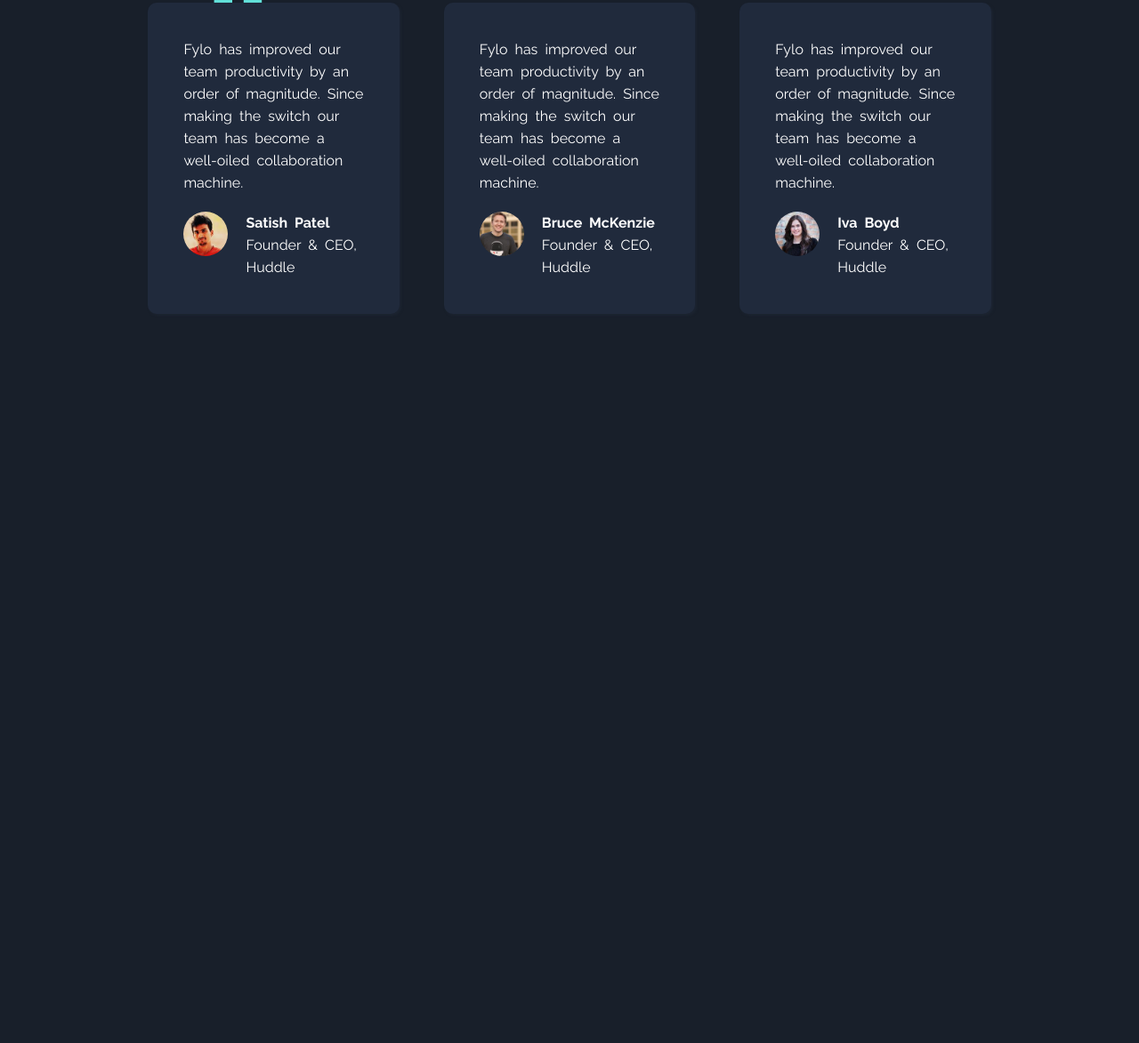
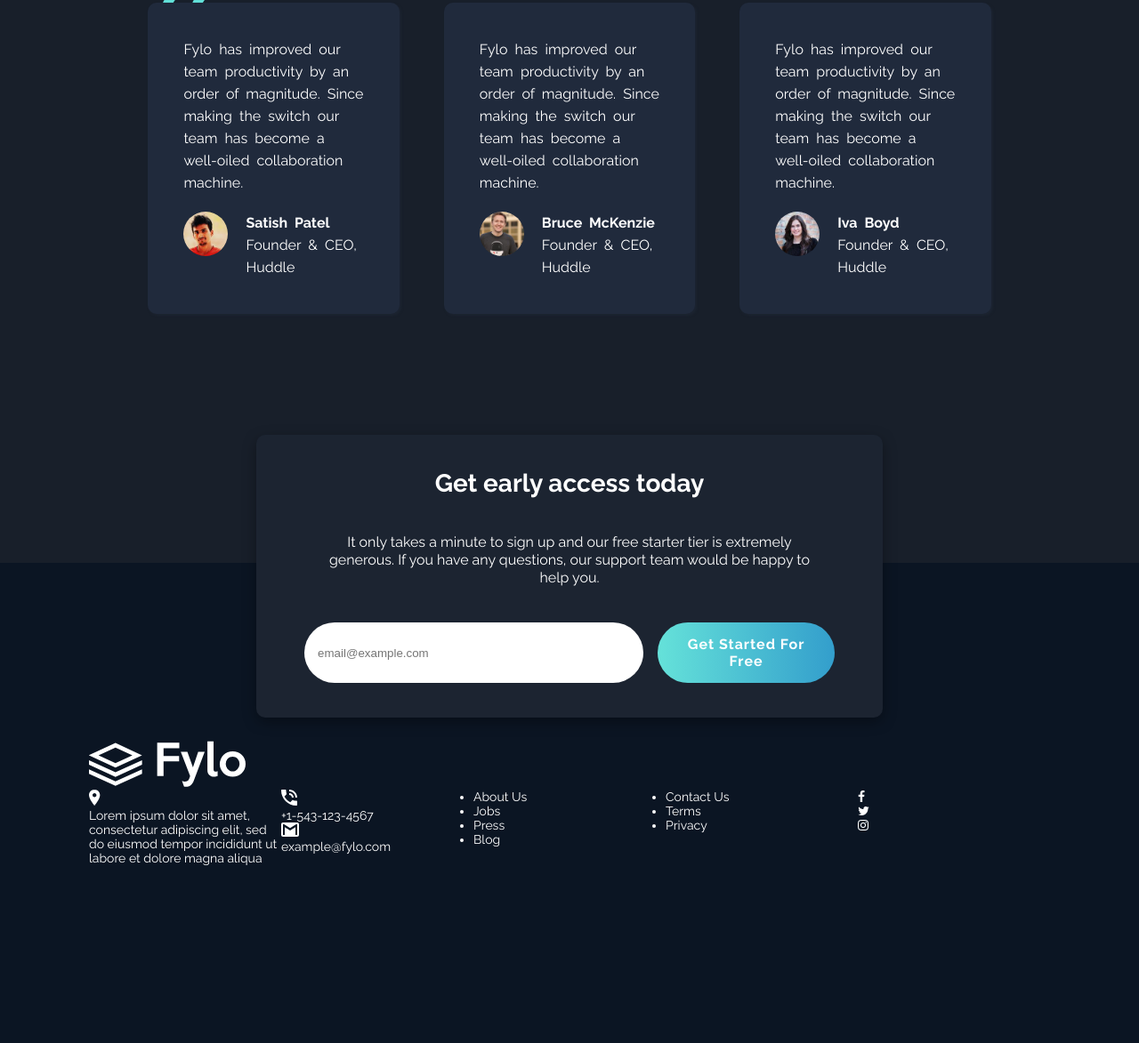
Before and after one commit to Joylin-Pinto/Dark-theme-landing-page, a plain HTML site: page index.html in a window 1280 px wide. Shown: the part 2561-3734 px from the top of the page at 89% size. Before the commit the page ends 3034 px from the top, so only its background shows below. Drawn offline with Linux system fonts and the light colour scheme.

Commit message:
newletter section

```diff
--- a/index.html
+++ b/index.html
@@ -10,10 +10,9 @@
 <link rel="preconnect" href="https://fonts.googleapis.com">
 <link rel="preconnect" href="https://fonts.gstatic.com" crossorigin>
 <link href="https://fonts.googleapis.com/css2?family=Open+Sans:wght@400;700&family=Raleway:wght@400;700&display=swap" rel="stylesheet">  <link type="text/css" rel="stylesheet" href="style.css">
+<link rel="stylesheet" href="https://cdnjs.cloudflare.com/ajax/libs/font-awesome/4.7.0/css/font-awesome.min.css">
   <title>Frontend Mentor | Fylo landing page with dark theme and features grid</title>
-
-
-</head>
+ </head>
 <body>
   <nav>
     <img src="./images/logo.svg" alt="logo">
@@ -109,26 +108,66 @@
       </div>
     </div>
   </div>
+  <div class="newsletter">
+    <div class="newsletter-card">
+    <h1> Get early access today</h1>
+    <p> It only takes a minute to sign up and our free starter tier is extremely generous. If you have any
+      questions, our support team would be happy to help you.</p>
+      <form action="">
+        <input type="email" placeholder="email@example.com">
+        <button class="blue-btn">Get Started For Free</button>
+      </form>
+  </div>
+  </div>
+
+  <div class="footer">
+    <img src="./images/logo.svg">
+    <div class="footer-content">
+      <div class="address">
+        <img src="./images/icon-location.svg">
+       <p>Lorem ipsum dolor sit amet, consectetur adipiscing elit, sed do eiusmod tempor incididunt ut labore et
+        dolore magna aliqua</p>
+      </div>
+      <div class="contact">
+        <div class="phone">
+          <img src="./images/icon-phone.svg">
+          <p>+1-543-123-4567</p>
+        </div>
+        <div class="mail">
+          <img src="./images/icon-email.svg">
+          <p>example@fylo.com</p>
+        </div>
+      </div>
+        <ul class="list-1">
+          <li>About Us</li>
+          <li>Jobs</li>
+          <li>Press</li>
+          <li>Blog</li>
+        </ul>
+        <ul class="list-1">
+          <li>Contact Us</li>
+          <li>Terms</li>
+          <li>Privacy</li>
+        </ul>
+        <div class="socials">
+          <div class="social">
+            <i class="fa fa-facebook-f"></i>
+          </div>
+          <div class="social">
+            <i class="fa fa-twitter"></i>
+          </div>
+          <div class="social">
+            <i class="fa fa-instagram"></i>
+          </div>
+        </div>
+      </div>
+    </div>
+  </div>
   <!--
 
 
 
 
-
-
-
-  Get early access today
-
-  It only takes a minute to sign up and our free starter tier is extremely generous. If you have any
-  questions, our support team would be happy to help you.
-
-  Get Started For Free
-
-  Lorem ipsum dolor sit amet, consectetur adipiscing elit, sed do eiusmod tempor incididunt ut labore et
-  dolore magna aliqua
-
-  +1-543-123-4567
-  example@fylo.com
 
   About Us
   Jobs
--- a/style.css
+++ b/style.css
@@ -23,6 +23,7 @@ body{
     color: var(--White);
 }
 nav {
+    width: 100%;
     padding: 40px;
     display: flex;
     align-items: center;
@@ -42,6 +43,7 @@ nav ul li{
     font-size: 16px;
 }
 main{
+    width: 100%;
     display: grid;
     align-items: center;
     justify-items: center;
@@ -115,7 +117,7 @@ main .blue-btn{
     gap: 50px;
 }
 .three img{
-    scale: 1.2;
+    scale: 0.9;
     padding-inline: 10%;
 }
 .three .three-right{
@@ -158,12 +160,12 @@ main .blue-btn{
 }
 .testimonials{
     position: relative;
-    padding: 120px 13%;
+    padding: 120px 13% 200px 13%;
 }
 .testimonials #quotes{
     position: absolute;
-    top: 80px;
-    left: 240px;
+    top: 16%;
+    left: 14%;
     z-index: -2;
 }
 .testimonial-cards{
@@ -197,9 +199,68 @@ main .blue-btn{
 }
 .testimonial-cards .testimonial-card .name-sec .name p:first-of-type{
     font-weight: 700;
-
+}
+.newsletter{
+    width: 100%;
+    height: 10%;
+    position: relative;
+    display: grid;
+    justify-items: center;
+    align-items: center;
 }
 
+.newsletter-card{
+    position: absolute;
+    top: -80%;
+    display: grid;
+    justify-items: center;
+    align-items: center;
+    gap: 20px;
+    width: 55%;
+    box-shadow: rgba(0, 0, 0, 0.35) 0px 5px 15px;
+    background-color: var(--intro-background);
+    padding: 3%;
+    border-radius: 10px;
+}
+.newsletter-card p{
+    font-size: 16px;
+    width: 90%;
+    line-height: 20px;
+    text-align: center;
+    padding: 20px 0px;
+}
+.newsletter-card form{
+    width: 95%;
+    display: grid;
+    grid-template-columns: 2fr 1fr;
+}
+.newsletter-card form input{
+    width: 96%;
+    padding: 15px;
+    border-radius: 50px;
+    outline: none;
+    border: none;
+}
+.newsletter-card form .blue-btn{
+    background: linear-gradient(to right, var(--Cyan), var(--Blue));
+    border-radius: 50px;
+    outline: none;
+    border: none;
+    padding: 15px 25px;
+    color: var(--White);
+    font-weight: 700;
+    font-family: 'Raleway', sans-serif;
+    letter-spacing: 1px;
+    font-size: 16px;
+}
+.footer{
+    background-color: var(--footer-ackground);
+    padding: 200px 100px;
+}
+.footer .footer-content{
+    display: grid;
+    grid-template-columns: 1fr 1fr 1fr 1fr 1fr;
+}
 @media (min-width:601px) and (max-width: 1000px){
     main img{
         width: 90%;
@@ -212,20 +273,41 @@ main .blue-btn{
     main p{
         padding:0% 5%;
     }
+    .middle-sec{
+        padding-inline: 20px;
+    }
+    .middle-sec .four-sec{
+        text-align: center;
+    }
+    .middle-sec .four-sec p{
+        width: 90%;
+        font-size: 13px;
+    }
     .three{
         grid-template-columns: 1fr;
         padding: 0;
+        padding-block: 150px;
         align-items: center;
         justify-items: center;
     }
     .three img{
-        width: 90%;
+        width: 80%;
+        padding: 0;
     }
     .three .three-right{
         width: 80%;
     }
+    .three .three-right .three-link{
+        width: 80%;
+    }
     .three .three-right .three-link img{
-        width: 15%;
+        width: 35px;
+    }
+    .testimonials .testimonial-cards{
+        grid-template-columns:1fr ;
+    }
+    .testimonials #quotes{
+        top: 7%;
     }
 }
 
@@ -253,10 +335,13 @@ main .blue-btn{
         justify-self: flex-start
     }
     main{
-        background: url(./images/bg-curvy-mobile.svg) no-repeat cover;
-        background-position: 0px 200px ;
+        background: url(./images/bg-curvy-mobile.svg) ;
+        background-repeat:  no-repeat;
+        background-size: contain;
+        background-position: 0px 530px;
         padding: 0;
-    }
+        background-color: var(--intro-background);
+     }
     main img{
         width: 90%;
     }
@@ -277,16 +362,53 @@ main .blue-btn{
     .three{
         grid-template-columns: 1fr;
         padding: 0;
+        padding-block: 150px;
         align-items: center;
         justify-items: center;
     }
     .three img{
-        width: 90%;
+        width: 80%;
+        padding: 0;
     }
     .three .three-right{
-        width: 80%;
+        width: 90%;
+        text-align: center;
+        gap: 20px;
+    }
+    .three .three-right h1{
+        font-size: 16px;
+        text-align: left;
+    }
+    .three .three-right p{
+        text-align: left;
+        font-size: 14px;
+        line-height: 16px;
     }
     .three .three-right .three-link img{
         width: 15%;
     }
+    .three .three-right .three-link{
+        grid-template-columns: 1.2fr 1fr;
+        gap: 0px;
+        width: 100%;
+    }
+    .three .three-right .three-link a{
+        text-align: left;
+    }
+    .testimonials{
+        padding-block: 0px;
+    }
+    .testimonials .testimonial-cards{
+        grid-template-columns:1fr ;
+    }
+    .testimonials #quotes{
+        top: -7%;
+    }
+    .newsletter{
+        po
+    }
+    .newsletter-card{
+        position: relative;
+        width: 98%;
+    }
 }
```
